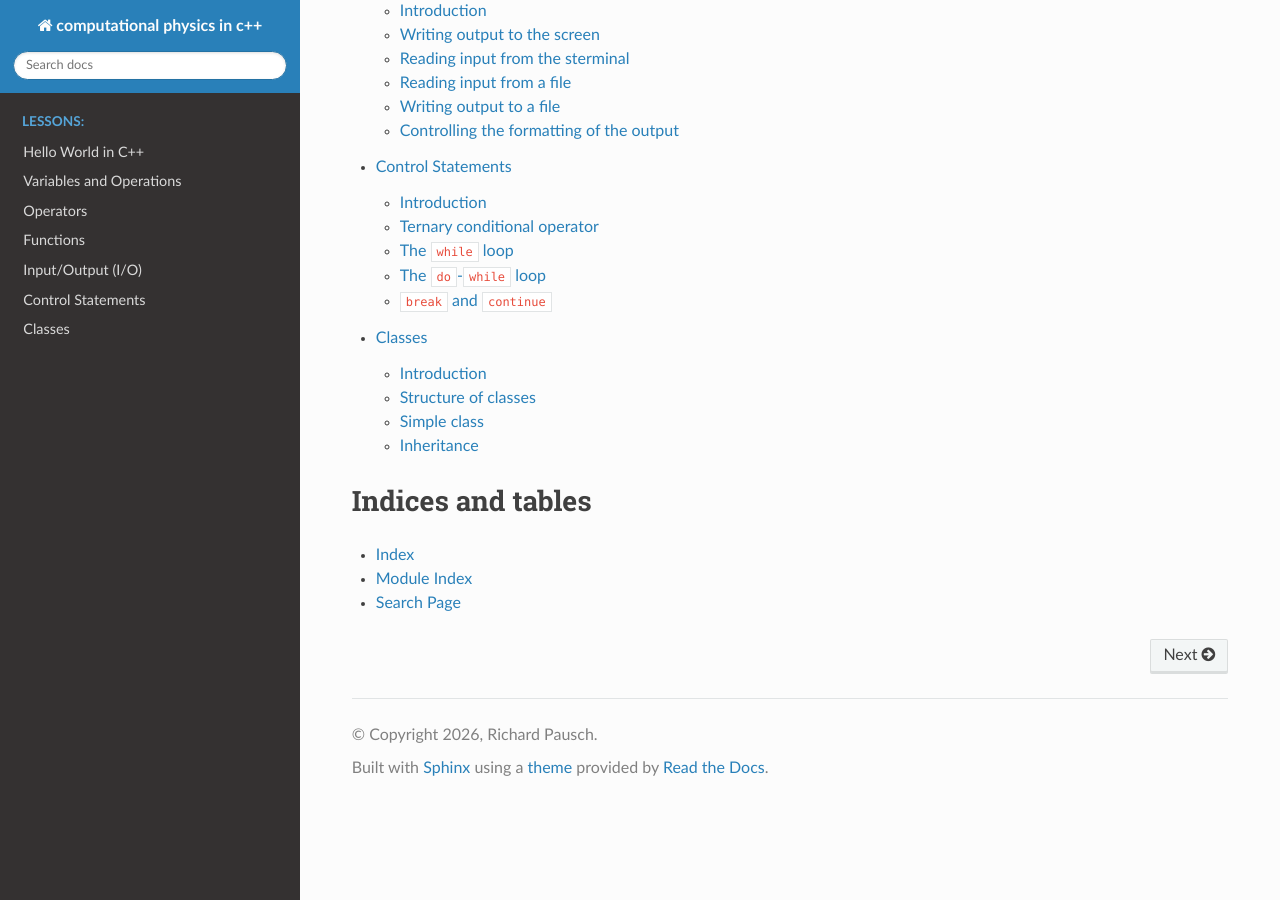
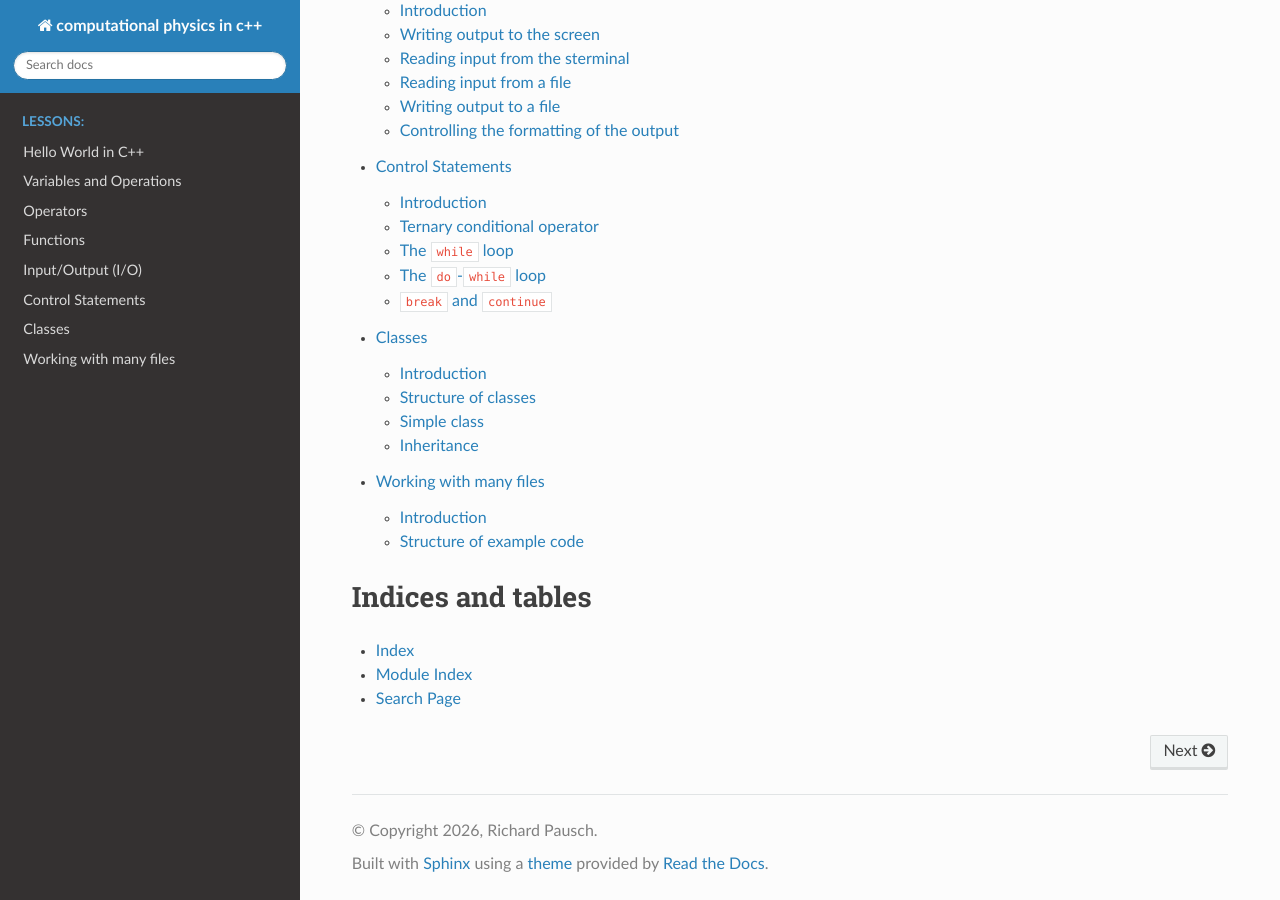
Before and after one commit to PrometheusPi/comp_phy_cpp, a Sphinx documentation site: the page built from docs/source/index.rst, in a window 1280 px wide and 900 px high, scrolled down 965 px. Built offline with Sphinx 7.4.7 and the Read the Docs theme 3.1.0, drawn with Linux system fonts in a browser that asks for light colours; some of the changed lines change nothing that is shown.

Commit message:
add 1st documentation on many files

```diff
--- a/docs/source/index.rst
+++ b/docs/source/index.rst
@@ -17,6 +17,7 @@ Welcome to computational physics in c++'s documentation!
    lessons/05_io
    lessons/06_control_statements
    lessons/07_classes
+   lessons/09_manyFiles
 
 Indices and tables
 ==================
--- /dev/null
+++ b/docs/source/lessons/09_manyFiles.rst
@@ -0,0 +1,33 @@
+Working with many files
+=======================
+
+
+Introduction
+------------
+Storing all your code in a single file can become very lengthy and unstructured.
+Furthermore, you might want to reuse part of your code from one project in another.
+You could copy past that code every time you reuse it, but than any fixes or updates to that code need to be added to all copies in older projects.
+A better way is to split code into different files and reuse the code fragments as needed.
+Here, we will discuss how to split code into files and combine them via linkem them together during compilation.
+
+Structure of example code
+-------------------------
+The example file is simple: we have a file with the ``main()`` function called ``main.cpp``
+
+.. literalinclude:: ../../../lessons/09_multiple_files/main.cpp
+   :linenos:
+   :language: cpp
+
+
+We have a so-called header file ``sub_file.hpp`` hat just contains information on the interfaces
+
+.. literalinclude:: ../../../lessons/09_multiple_files/sub_file.hpp
+   :linenos:
+   :language: cpp
+
+
+and a file with the interface implementation called ``sub_file.cpp``.
+
+.. literalinclude:: ../../../lessons/09_multiple_files/sub_file.cpp
+   :linenos:
+   :language: cpp
```
